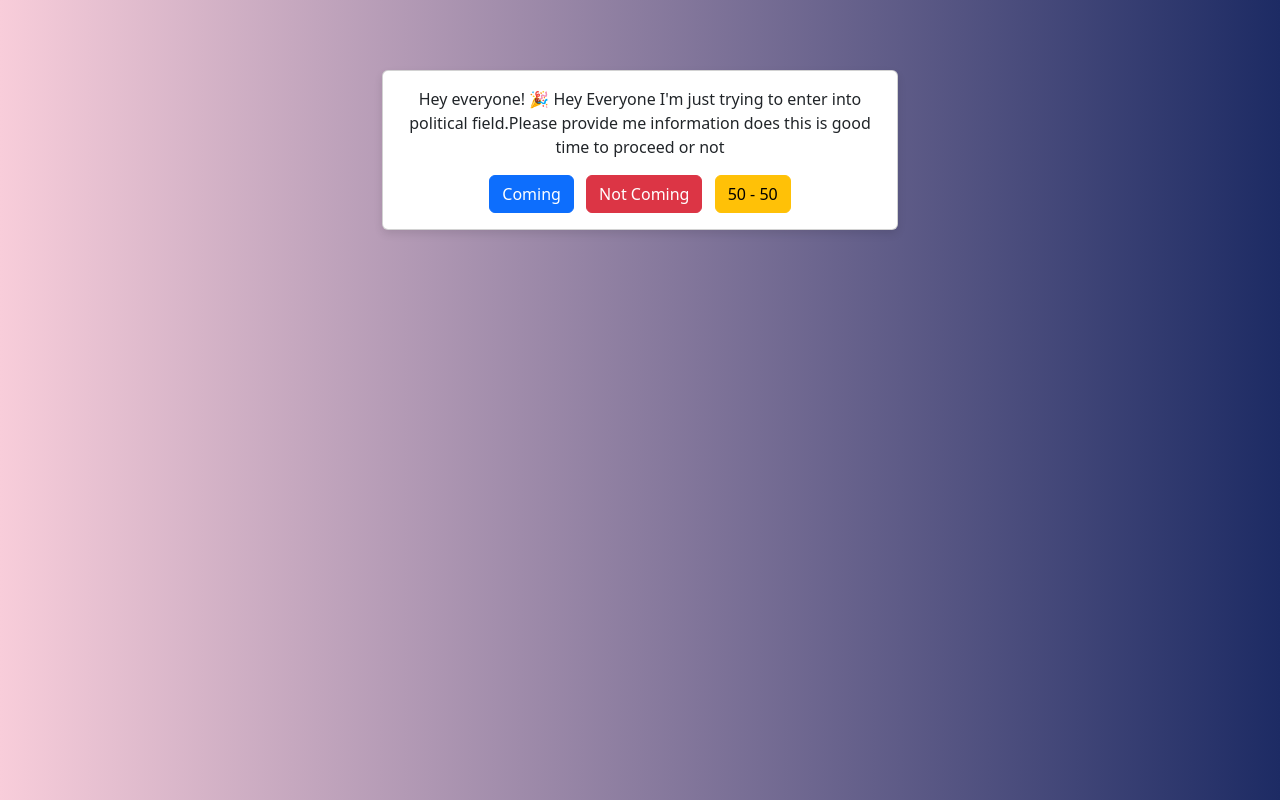
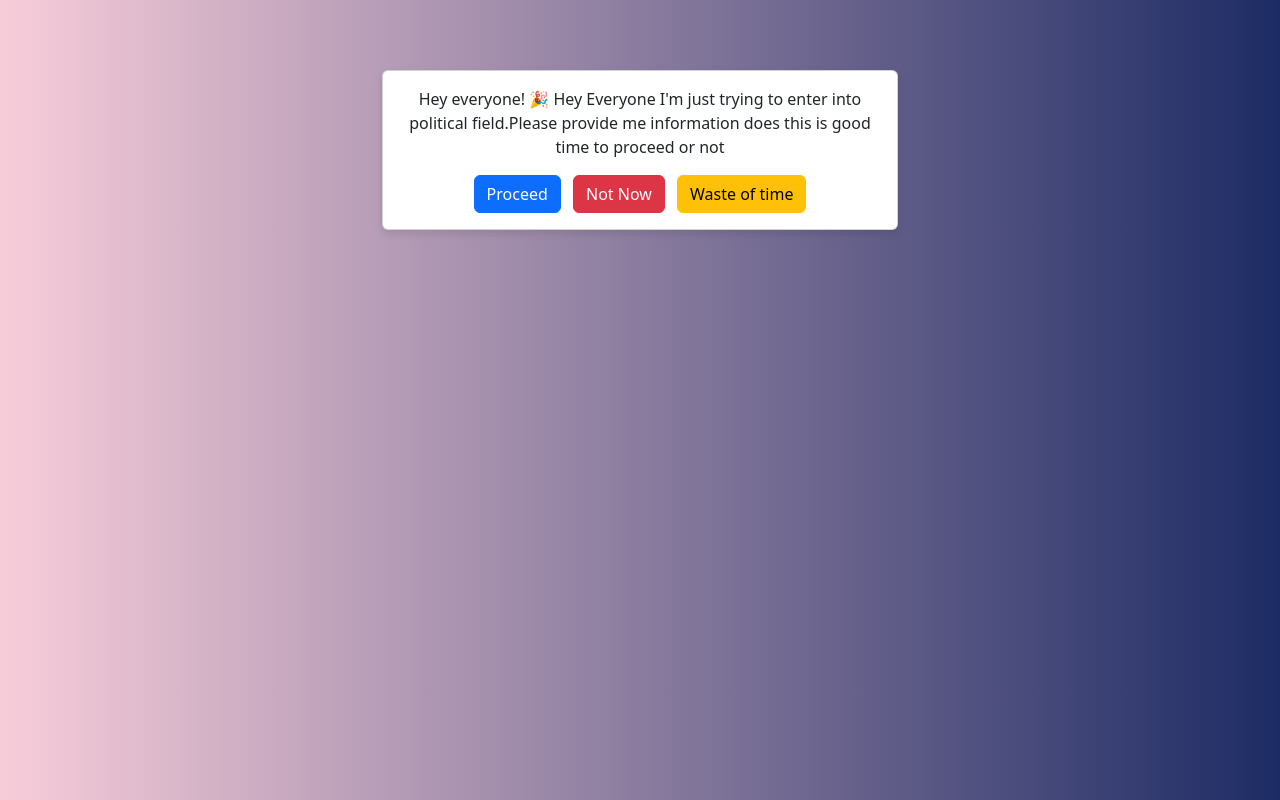
Before and after one commit to Thrinadh17481A0571/Kalva_Thrinadh, a plain HTML site: page index.html in a window 1280 px wide. Drawn offline with nearby package versions, Linux system fonts and the light colour scheme.

Commit message:
Update index.html

```diff
--- a/index.html
+++ b/index.html
@@ -19,9 +19,9 @@
           <p class="card-text">Hey everyone! 🎉 Hey Everyone I'm just trying to enter into political field.Please provide me information does this is good time to proceed or not</p>
           <!-- Buttons -->
           <div class="mt-3">
-            <button type="button" class="btn btn-primary me-2" onclick="redirectToSecond()">Coming</button>
-            <button type="button" class="btn btn-danger me-2" onclick="redirectToSecond()">Not Coming</button>
-            <button type="button" class="btn btn-warning" onclick="redirectToSecond()">50 - 50</button>
+            <button type="button" class="btn btn-primary me-2" onclick="redirectToSecond()">Proceed</button>
+            <button type="button" class="btn btn-danger me-2" onclick="redirectToSecond()">Not Now</button>
+            <button type="button" class="btn btn-warning" onclick="redirectToSecond()">Waste of time</button>
           </div>
           <!-- End of Buttons -->
         </div>
```
